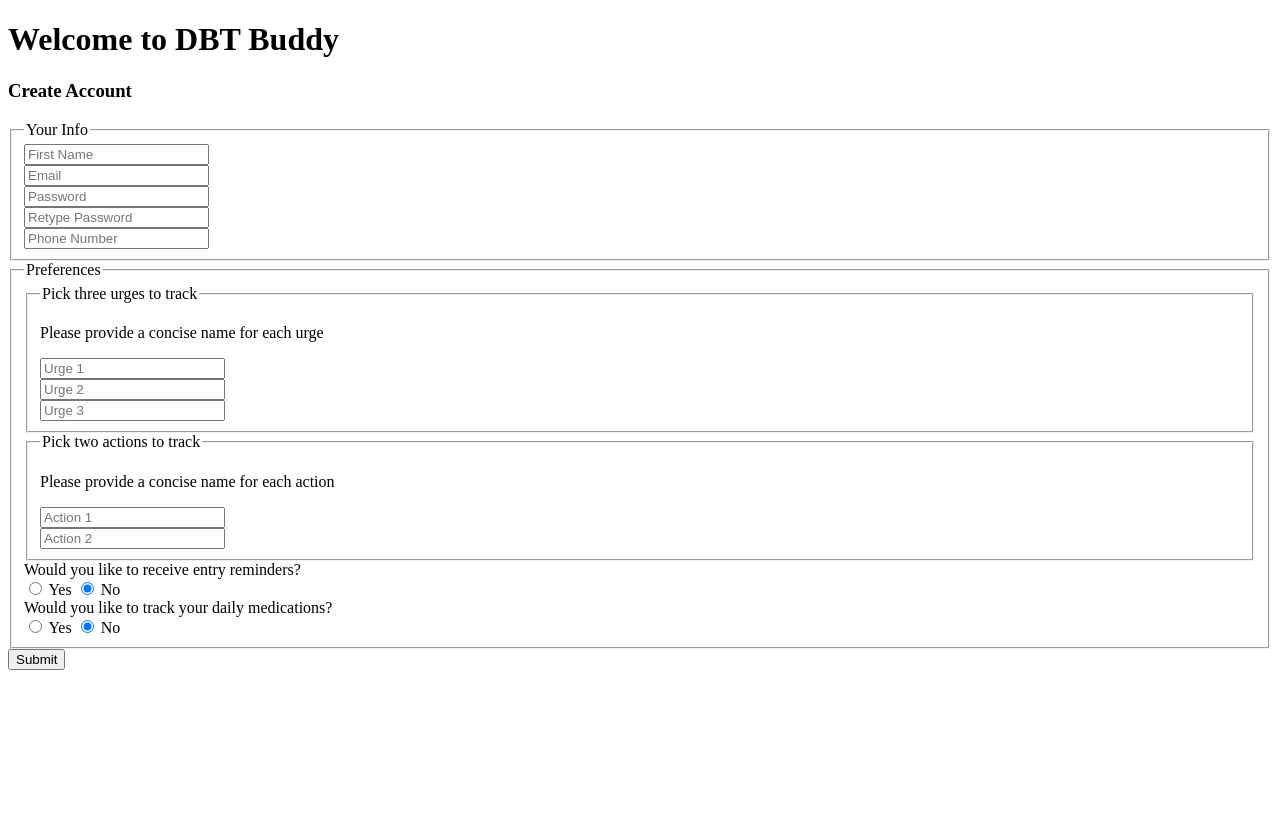
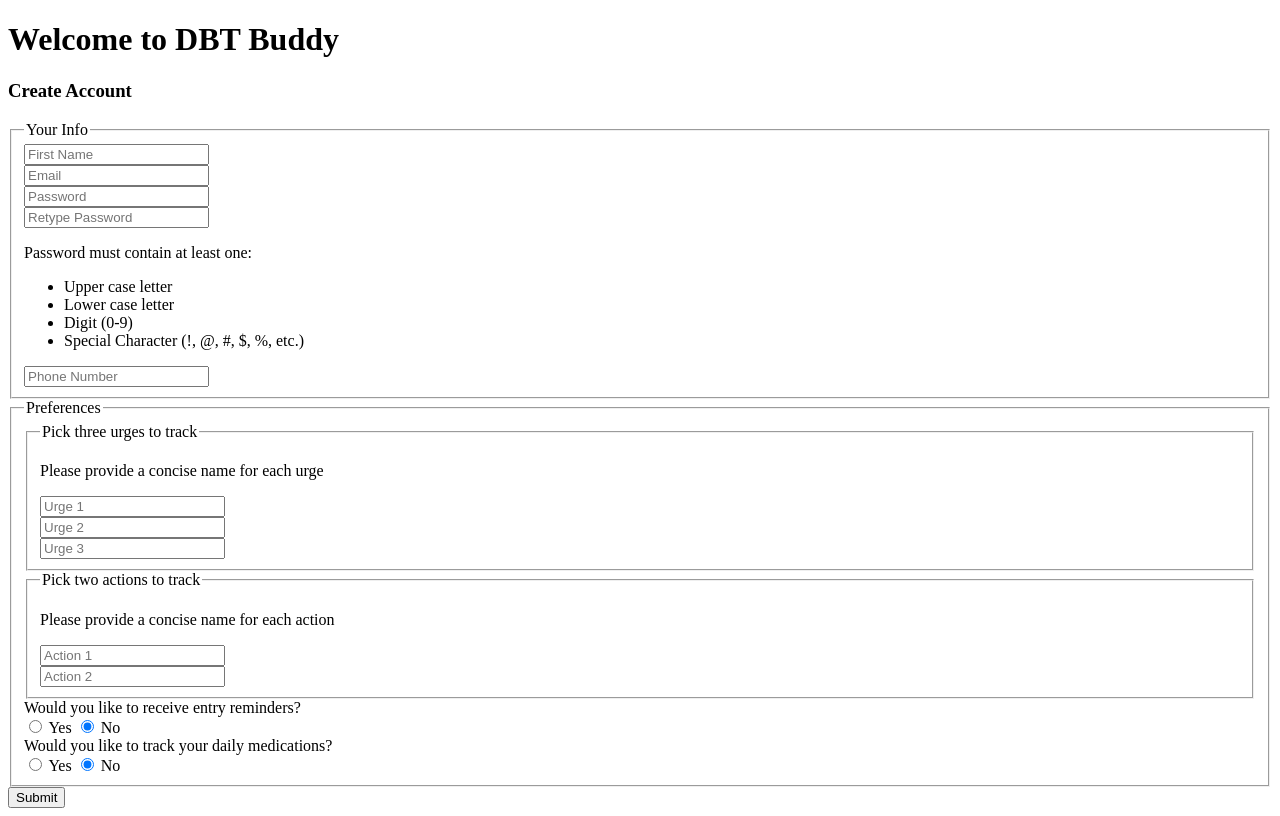
Before and after one commit to algavrich/DBT-Buddy, a Flask app: page /create-account in a window 1280 px wide. Before the commit the page ends 670 px from the top, so only its background shows below. Run offline with Flask 2, Linux system fonts and the light colour scheme.

Commit message:
Added text explaining password requirements

```diff
--- a/templates/create-account.html
+++ b/templates/create-account.html
@@ -69,6 +69,14 @@
           required
         >
       </div>
+
+      <p>Password must contain at least one:</p>
+      <ul>
+        <li>Upper case letter</li>
+        <li>Lower case letter</li>
+        <li>Digit (0-9)</li>
+        <li>Special Character (!, @, #, $, %, etc.)</li>
+      </ul>
 
       <div>
         <label for="phone-number" hidden>Phone Number</label>
```
